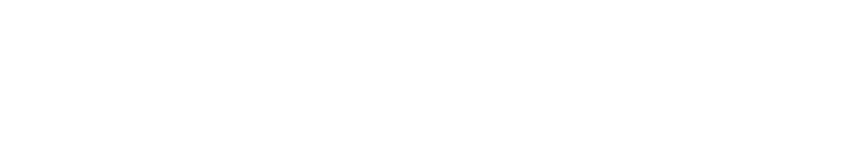
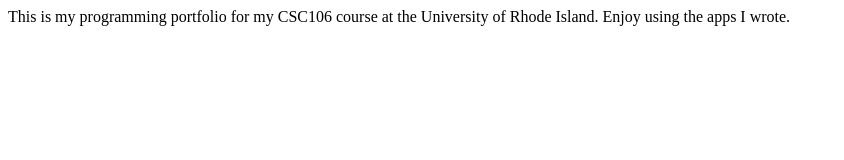
Before and after one commit to aidanzaro/aidanzaro.github.io, a plain HTML site: page index.html in a window 1280 px wide. Shown: the whole page, without its empty margins (0-844 px from the left). Drawn offline with Linux system fonts and the light colour scheme.

Commit message:
Update index.html

```diff
--- a/index.html
+++ b/index.html
@@ -5,7 +5,8 @@
         <title>Aidan's Programming Portfolio</title>
     </head>
     <body>
-
+This is my programming portfolio for my CSC106 course at the University of Rhode Island. Enjoy
+        using the apps I wrote.
 
     </body>
 </html>
```
